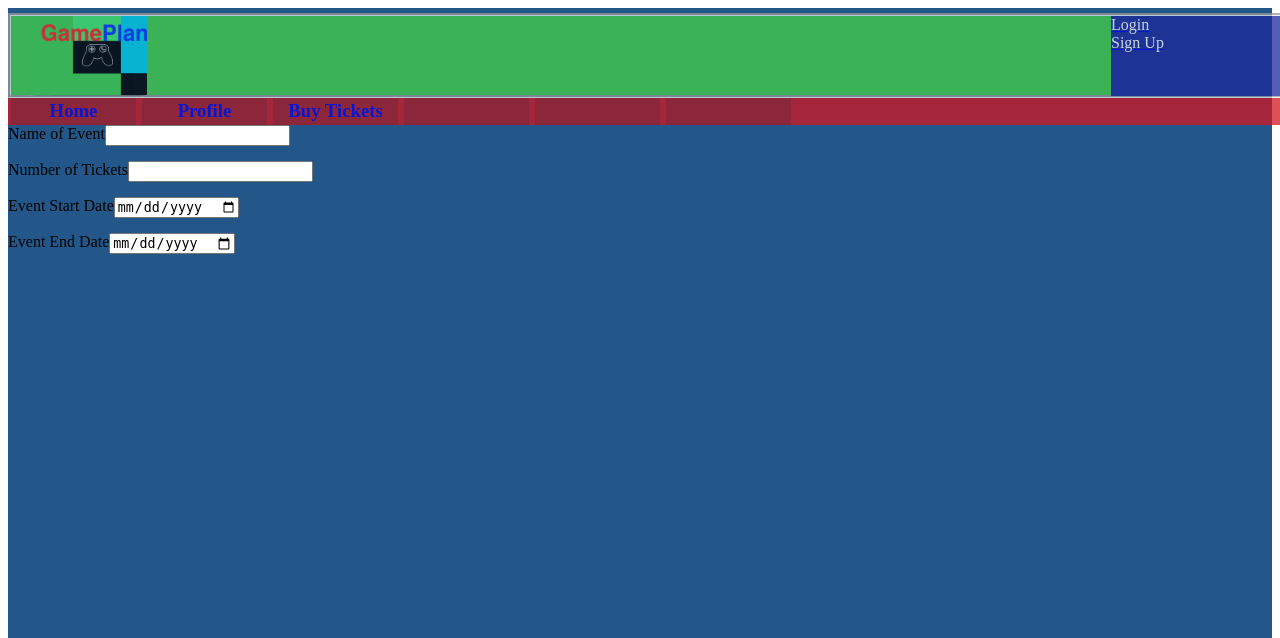
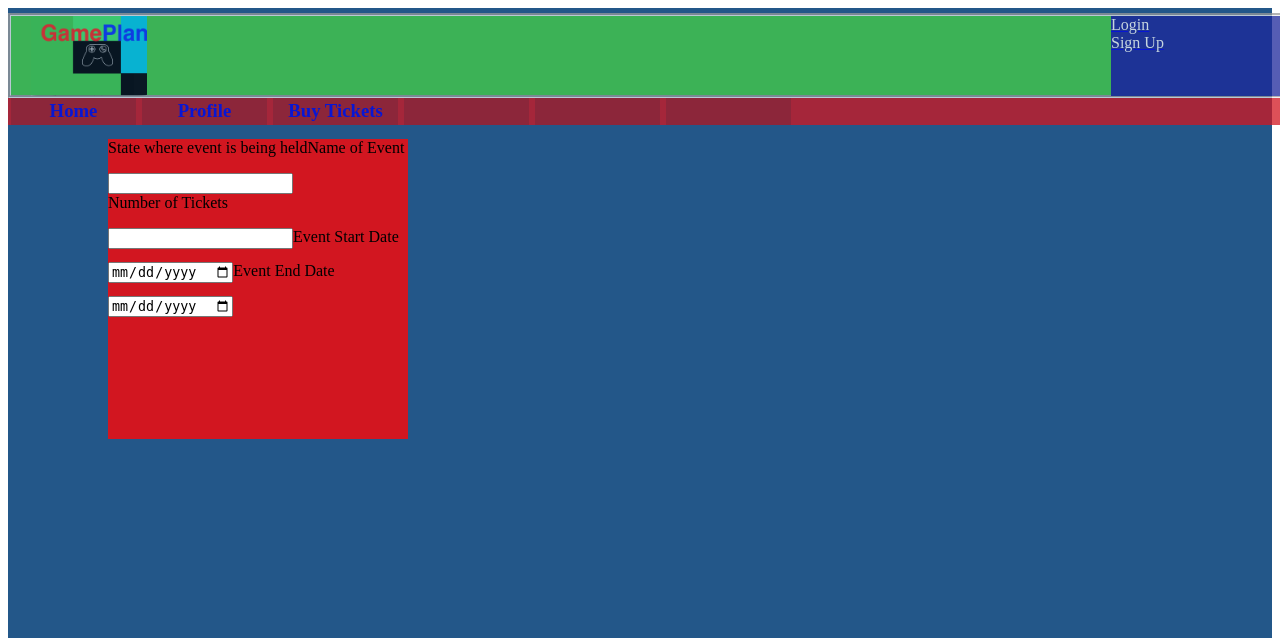
Before and after one commit to clocksin-nick-wm/GamePlan, a PHP site: page /Ticket_Page.html in a window 1280 px wide. Shown: the top 638 px of the page. Run offline with PHP 8.4, Linux system fonts and the light colour scheme.

Commit message:
Added more stuff to the ticket purchase page.

```diff
--- a/Styles_Index.css
+++ b/Styles_Index.css
@@ -137,5 +137,9 @@
     background-color: white;
 }
 #Ticket_Purchase_1{
-
+    width: 300px;
+    height: 300px;
+    background-color: #D21620;
+    margin-top: 15px;
+    margin-left: 100px;
 }
--- a/Ticket_Page.html
+++ b/Ticket_Page.html
@@ -47,6 +47,7 @@
     </div>
     <div id="Name"></div>
     <div id="Ticket_Purchase_1">
+        <p style="float: left; margin-top: 0">State where event is being held</p>
         <p style="float: left; margin-top: 0">Name of Event</p><input style="float: left; margin-top: 0" type="text" title="Name_of_Event"><br><br>
         <p style="float: left; margin-top: 0">Number of Tickets</p><input style="float: left; margin-top: 0" type="number" title="Number_of_Tickets"><br><br>
         <p style="float: left; margin-top: 0">Event Start Date</p><input style="float: left; margin-top: 0" type="date" title="Event_Start_Date"><br><br>
```
